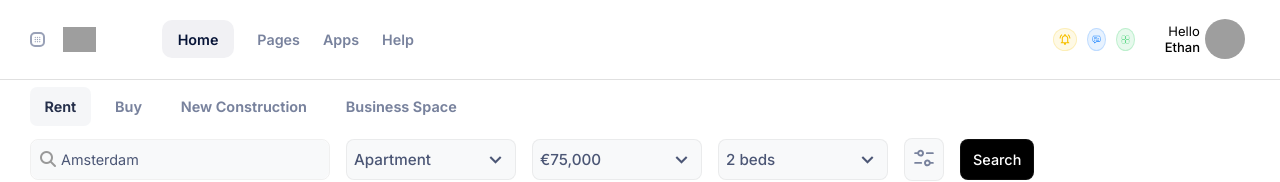
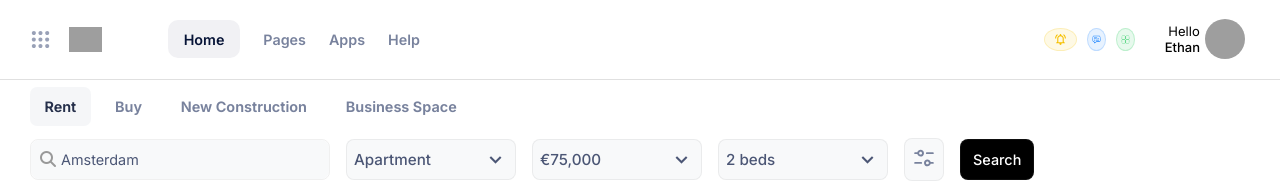
Before and after one commit to SaidSafwan/Metronic-prototype-v2, a React (Create React App) app: page / in a window 1280 px wide. Shown: the top 182 px of the page. Built offline with nearby package versions, Linux system fonts and the light colour scheme; grey boxes are pictures that could not be loaded.

Commit message:
Update menu, nav-icon classname

```diff
--- a/src/components/navbar.js
+++ b/src/components/navbar.js
@@ -8,10 +8,10 @@ function Navbar() {
         <nav className="navbar">
             <div className="logo-container">
                 <img
-                    className="menu-btn"
+                    className="menu-button"
                     src="./assets/icons/dots-menu.svg"
                     alt="menu logo"
-                    style={{ width: "15px" }}
+                    style={{ width: "21px" }}
                 />
                 <img
                     className="brand"
@@ -29,18 +29,18 @@ function Navbar() {
                 </ul>
                 <div className="right-container">
                     <img
-                        className="icons border1"
+                        className="nav-icon border1"
                         src="./assets/icons/notification-icon.svg"
                         alt="Notification Icon"
-                        style={{ width: "24px" }}
+                        style={{ width: "33px" }}
                     />
                     <img
-                        className="icons border2"
+                        className="nav-icon border2"
                         src="./assets/icons/message-icon.svg"
                         alt="Message Icon"
                     />
                     <img
-                        className="icons border3"
+                        className="nav-icon border3"
                         src="./assets/icons/menu-icon.svg"
                         alt="Menu Icon"
                     />
```
